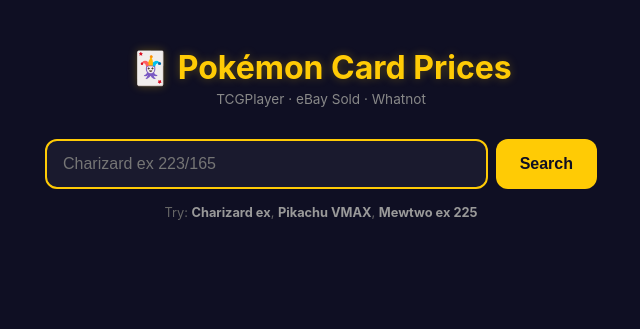
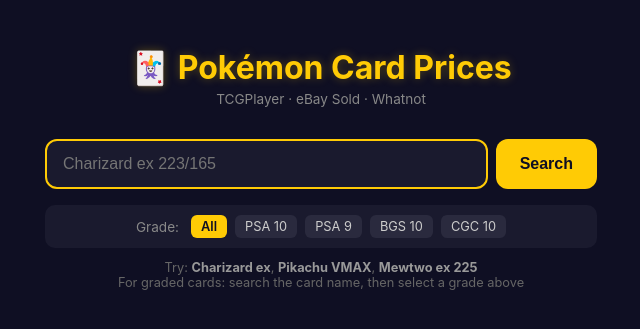
Before and after one commit to pikajynx/PokemonCardsApps, a FastAPI app: page / in a window 1280 px wide. Shown: the top 329 px of the page, without its empty margins (319-959 px from the left). Run offline with FastAPI, Linux system fonts and the light colour scheme.

Commit message:
Add PSA/BGS/CGC grade filter for eBay and Whatnot searches

```diff
--- a/main.py
+++ b/main.py
@@ -24,19 +24,27 @@
 
 
 @app.get("/search", response_class=HTMLResponse)
-async def search(request: Request, q: str = Query(default="", min_length=1)):
+async def search(
+    request: Request,
+    q: str = Query(default="", min_length=1),
+    grade: str = Query(default=""),
+):
     query = q.strip()
+    grade = grade.strip()
+
+    # Build graded search query for eBay and Whatnot
+    ebay_query = f"{query} {grade}".strip() if grade else query
+    whatnot_query = f"{query} {grade}".strip() if grade else query
 
     # Run all 3 API calls concurrently
     tcg_task = asyncio.create_task(get_tcgplayer_prices(query))
-    ebay_task = asyncio.create_task(get_ebay_sold(query))
-    whatnot_task = asyncio.create_task(get_whatnot_listings(query))
+    ebay_task = asyncio.create_task(get_ebay_sold(ebay_query))
+    whatnot_task = asyncio.create_task(get_whatnot_listings(whatnot_query))
 
     tcg, ebay, whatnot = await asyncio.gather(
         tcg_task, ebay_task, whatnot_task, return_exceptions=True
     )
 
-    # Handle exceptions gracefully
     if isinstance(tcg, Exception):
         tcg = {"error": str(tcg), "results": []}
     if isinstance(ebay, Exception):
@@ -47,6 +55,7 @@
     return templates.TemplateResponse("results.html", {
         "request": request,
         "query": query,
+        "grade": grade,
         "tcg": tcg,
         "ebay": ebay,
         "whatnot": whatnot,
--- a/static/style.css
+++ b/static/style.css
@@ -38,6 +38,18 @@
     text-decoration: none;
     font-size: 0.9rem;
     margin-bottom: 8px;
+}
+
+.grade-badge {
+    display: inline-block;
+    background: #ffcb05;
+    color: #0f0f23;
+    font-size: 0.7rem;
+    font-weight: 700;
+    padding: 2px 8px;
+    border-radius: 4px;
+    vertical-align: middle;
+    margin-left: 6px;
 }
 
 /* Search Form */
@@ -87,6 +99,45 @@
 }
 
 .hint strong { color: #999; }
+
+/* Grade Filter */
+.grade-filter {
+    display: flex;
+    flex-wrap: wrap;
+    gap: 8px;
+    align-items: center;
+    justify-content: center;
+    margin: 12px 0;
+    padding: 10px;
+    background: #1a1a2e;
+    border-radius: 10px;
+}
+
+.grade-label {
+    font-size: 0.85rem;
+    color: #888;
+    margin-right: 4px;
+}
+
+.grade-filter label {
+    font-size: 0.8rem;
+    color: #ccc;
+    cursor: pointer;
+    padding: 4px 10px;
+    border-radius: 6px;
+    background: #2a2a3e;
+    transition: all 0.2s;
+}
+
+.grade-filter label:has(input:checked) {
+    background: #ffcb05;
+    color: #0f0f23;
+    font-weight: 600;
+}
+
+.grade-filter input[type="radio"] {
+    display: none;
+}
 
 /* Source Sections */
 .source-section {
--- a/templates/index.html
+++ b/templates/index.html
@@ -13,7 +13,7 @@
             <p class="subtitle">TCGPlayer · eBay Sold · Whatnot</p>
         </header>
 
-        <form action="/search" method="get" class="search-form">
+        <form action="/search" method="get" class="search-form" id="searchform">
             <input
                 type="text"
                 name="q"
@@ -25,8 +25,18 @@
             <button type="submit">Search</button>
         </form>
 
+        <div class="grade-filter">
+            <span class="grade-label">Grade:</span>
+            <label><input type="radio" name="grade" value="" form="searchform" checked> All</label>
+            <label><input type="radio" name="grade" value="PSA 10" form="searchform"> PSA 10</label>
+            <label><input type="radio" name="grade" value="PSA 9" form="searchform"> PSA 9</label>
+            <label><input type="radio" name="grade" value="BGS 10" form="searchform"> BGS 10</label>
+            <label><input type="radio" name="grade" value="CGC 10" form="searchform"> CGC 10</label>
+        </div>
+
         <div class="hint">
             <p>Try: <strong>Charizard ex</strong>, <strong>Pikachu VMAX</strong>, <strong>Mewtwo ex 225</strong></p>
+            <p>For graded cards: search the card name, then select a grade above</p>
         </div>
     </div>
 </body>
--- a/templates/results.html
+++ b/templates/results.html
@@ -10,7 +10,7 @@
     <div class="container">
         <header>
             <a href="/" class="back">← New Search</a>
-            <h1>{{ query }}</h1>
+            <h1>{{ query }}{% if grade %} <span class="grade-badge">{{ grade }}</span>{% endif %}</h1>
         </header>
 
         <!-- TCGPlayer Section -->
```
